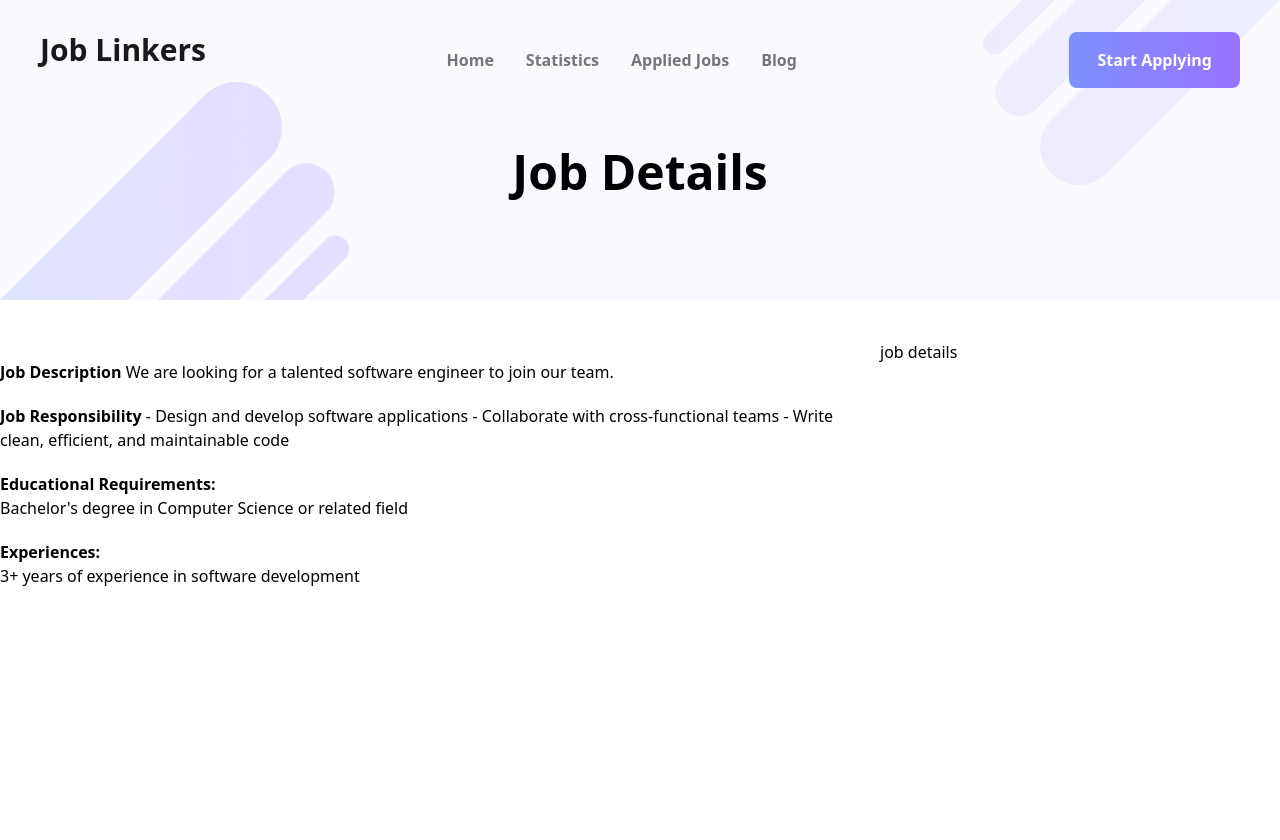
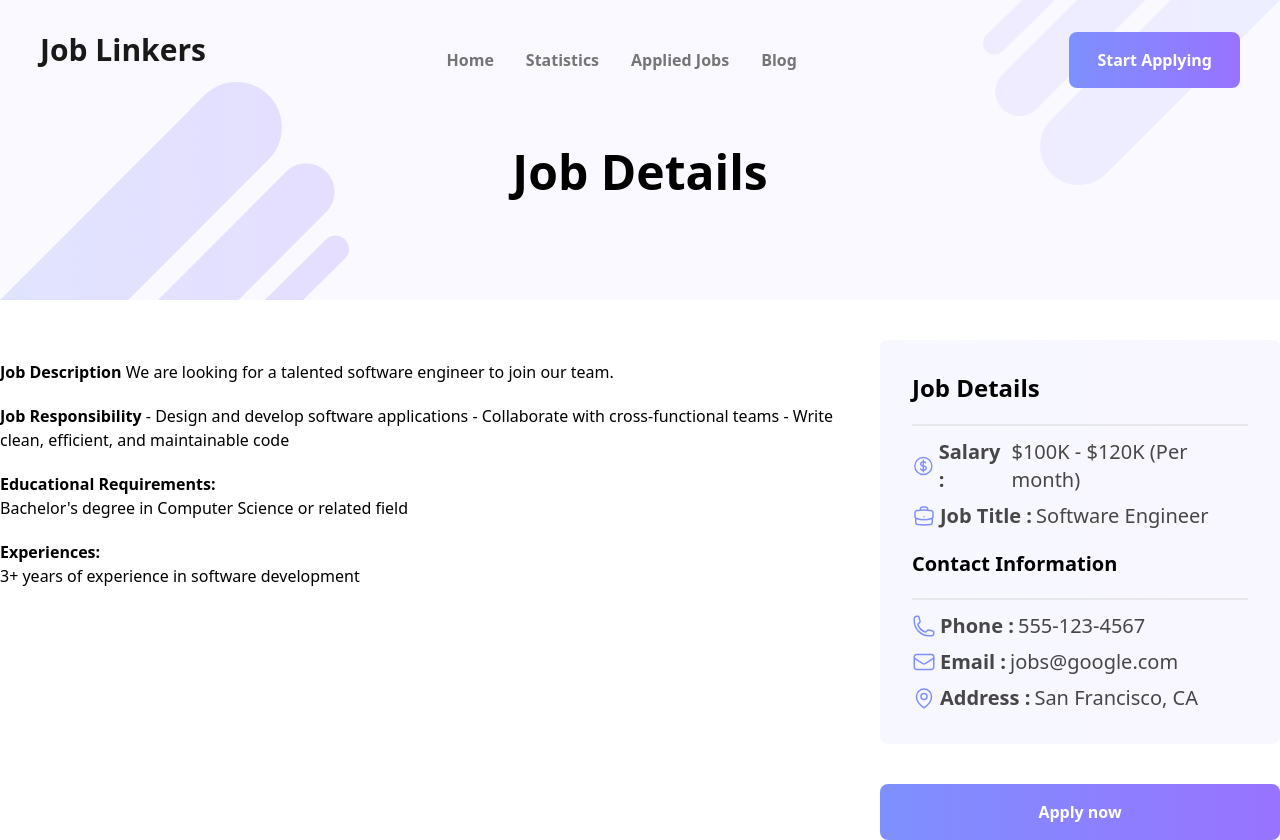
Before and after one commit to mrlaboratory/Joblinker, a React (Vite) app: page /job-details/1 in a window 1280 px wide. Before the commit the page ends 800 px from the top, so only its background shows below. Built offline with nearby package versions, Linux system fonts and the light colour scheme.

Commit message:
complate the jobdetails componentes functionalities

```diff
--- a/src/components/JobDetails.jsx
+++ b/src/components/JobDetails.jsx
@@ -7,7 +7,7 @@ import vactor2 from '/Icons/vector2.png'
 const JobDetails = () => {
     const details = useLoaderData()
     const { id } = useParams()
-    const { company_logo, job_title, company_name, remote_or_onsite, fulltime_or_parttime, location, salary, job_description, job_responsibility, educational_requirements, experiences
+    const { company_logo, job_title, company_name, remote_or_onsite, fulltime_or_parttime, location, salary, job_description, job_responsibility, educational_requirements, experiences, contact_information
 
     } = details.find(job => job.id == id)
 
@@ -33,7 +33,38 @@ const JobDetails = () => {
                         <p className='mt-5'><span className='font-bold '>Experiences:</span> <br /> {experiences}</p>
                     </div>
                     <div>
-                        <h2>job details </h2>
+                        <div className='p-8 bg-gradient-to-r  from-[#7e8ffe10] to-[#9873ff10] rounded-lg'>
+                            <h3 className='font-bold pb-5 text-2xl border-b-2'>Job Details</h3>
+                            <div className='text-[#474747] pt-3'>
+                                <p className='flex items-center text-xl mb-2'> <svg xmlns="http://www.w3.org/2000/svg" fill="none" viewBox="0 0 24 24" strokeWidth={1.5} stroke="currentColor" className="w-6 h-6 mr-1 text-[#7E90FE]">
+                                    <path strokeLinecap="round" strokeLinejoin="round" d="M12 6v12m-3-2.818l.879.659c1.171.879 3.07.879 4.242 0 1.172-.879 1.172-2.303 0-3.182C13.536 12.219 12.768 12 12 12c-.725 0-1.45-.22-2.003-.659-1.106-.879-1.106-2.303 0-3.182s2.9-.879 4.006 0l.415.33M21 12a9 9 0 11-18 0 9 9 0 0118 0z" />
+                                </svg>
+                                    <span className='font-bold mr-1'>Salary : </span>  {salary}</p>
+                                <p className='flex items-center text-xl' > <svg xmlns="http://www.w3.org/2000/svg" fill="none" viewBox="0 0 24 24" strokeWidth={1.5} stroke="currentColor" className="w-6 h-6 mr-1 text-[#7E90FE]">
+                                    <path strokeLinecap="round" strokeLinejoin="round" d="M20.25 14.15v4.25c0 1.094-.787 2.036-1.872 2.18-2.087.277-4.216.42-6.378.42s-4.291-.143-6.378-.42c-1.085-.144-1.872-1.086-1.872-2.18v-4.25m16.5 0a2.18 2.18 0 00.75-1.661V8.706c0-1.081-.768-2.015-1.837-2.175a48.114 48.114 0 00-3.413-.387m4.5 8.006c-.194.165-.42.295-.673.38A23.978 23.978 0 0112 15.75c-2.648 0-5.195-.429-7.577-1.22a2.016 2.016 0 01-.673-.38m0 0A2.18 2.18 0 013 12.489V8.706c0-1.081.768-2.015 1.837-2.175a48.111 48.111 0 013.413-.387m7.5 0V5.25A2.25 2.25 0 0013.5 3h-3a2.25 2.25 0 00-2.25 2.25v.894m7.5 0a48.667 48.667 0 00-7.5 0M12 12.75h.008v.008H12v-.008z" />
+                                </svg>
+                                    <span className='font-bold mr-1'>Job Title :</span>  {job_title}</p>
+                            </div>
+
+                            <h3 className='font-bold pb-5 text-xl border-b-2 mt-5  text-2xl'>Contact Information</h3>
+                            <div className='text-[#474747] pt-3'>
+                                <p className='flex items-center text-xl mb-2'><svg xmlns="http://www.w3.org/2000/svg" fill="none" viewBox="0 0 24 24" strokeWidth={1.5} stroke="currentColor" className="w-6 h-6 mr-1 text-[#7E90FE]">
+                                    <path strokeLinecap="round" strokeLinejoin="round" d="M2.25 6.75c0 8.284 6.716 15 15 15h2.25a2.25 2.25 0 002.25-2.25v-1.372c0-.516-.351-.966-.852-1.091l-4.423-1.106c-.44-.11-.902.055-1.173.417l-.97 1.293c-.282.376-.769.542-1.21.38a12.035 12.035 0 01-7.143-7.143c-.162-.441.004-.928.38-1.21l1.293-.97c.363-.271.527-.734.417-1.173L6.963 3.102a1.125 1.125 0 00-1.091-.852H4.5A2.25 2.25 0 002.25 4.5v2.25z" />
+                                </svg>
+                                    <span className='font-bold mr-1'>Phone : </span>  {contact_information.phone}</p>
+                                <p className='flex items-center text-xl mb-2'> <svg xmlns="http://www.w3.org/2000/svg" fill="none" viewBox="0 0 24 24" strokeWidth={1.5} stroke="currentColor" className="w-6 h-6 mr-1 text-[#7E90FE]">
+                                    <path strokeLinecap="round" strokeLinejoin="round" d="M21.75 6.75v10.5a2.25 2.25 0 01-2.25 2.25h-15a2.25 2.25 0 01-2.25-2.25V6.75m19.5 0A2.25 2.25 0 0019.5 4.5h-15a2.25 2.25 0 00-2.25 2.25m19.5 0v.243a2.25 2.25 0 01-1.07 1.916l-7.5 4.615a2.25 2.25 0 01-2.36 0L3.32 8.91a2.25 2.25 0 01-1.07-1.916V6.75" />
+                                </svg>
+                                    <span className='font-bold mr-1'>Email :</span>  {contact_information.email}</p>
+                                <p className='flex items-center text-xl'><svg xmlns="http://www.w3.org/2000/svg" fill="none" viewBox="0 0 24 24" strokeWidth={1.5} stroke="currentColor" className="w-6 h-6 mr-1 text-[#7E90FE]">
+                                    <path strokeLinecap="round" strokeLinejoin="round" d="M15 10.5a3 3 0 11-6 0 3 3 0 016 0z" />
+                                    <path strokeLinecap="round" strokeLinejoin="round" d="M19.5 10.5c0 7.142-7.5 11.25-7.5 11.25S4.5 17.642 4.5 10.5a7.5 7.5 0 1115 0z" />
+                                </svg>
+                                    <span className='font-bold mr-1'>Address :</span>  {location}</p>
+                            </div>
+
+                        </div>
+                        <button className='btn-primary w-full mt-10'>Apply now</button>
                     </div>
 
                 </div>
--- /dev/null
+++ b/src/components/Loader.jsx
@@ -0,0 +1,13 @@
+import React from 'react';
+
+const Loader = () => {
+    return (
+        <div className='flex justify-center items-center h-[calc(100vh-68px)]'>
+        <p className='text-7xl font-thin'>L</p>
+        <div className='w-10 h-10 border-8 border-dashed rounded-full animate-spin mt-5 border-blue-400'></div>
+        <p className='text-7xl font-thin'>ading....</p>
+      </div>
+    );
+};
+
+export default Loader;
```
